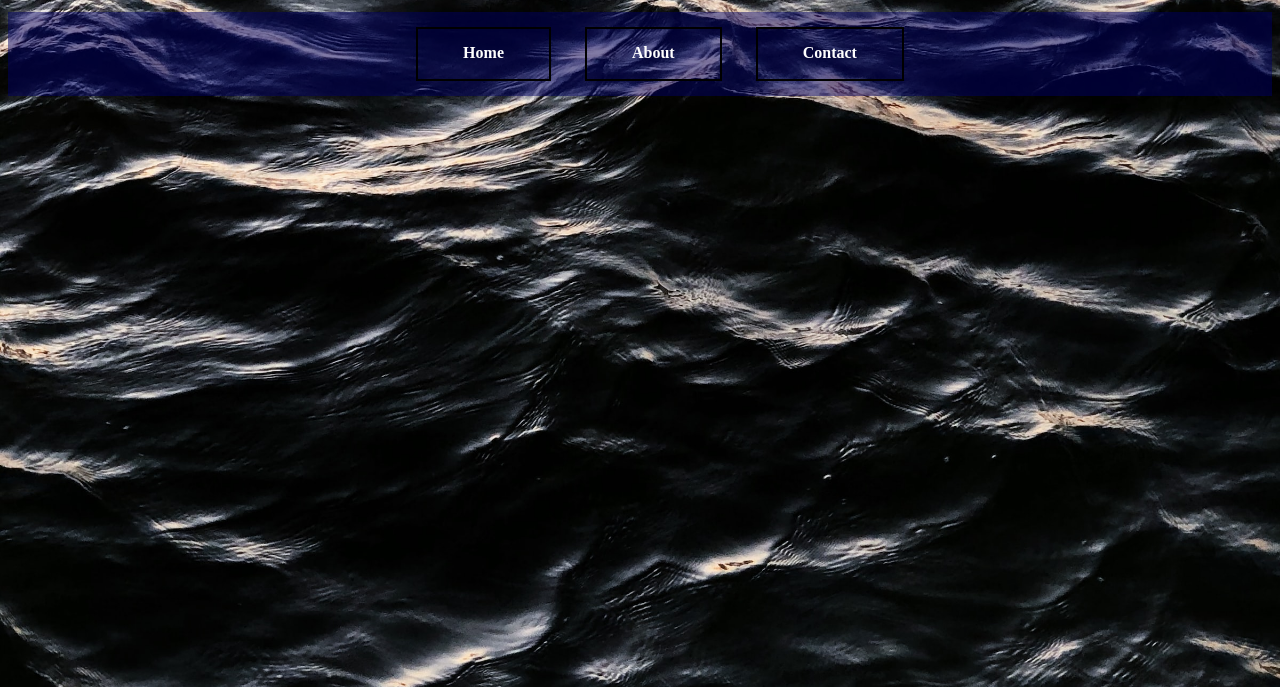
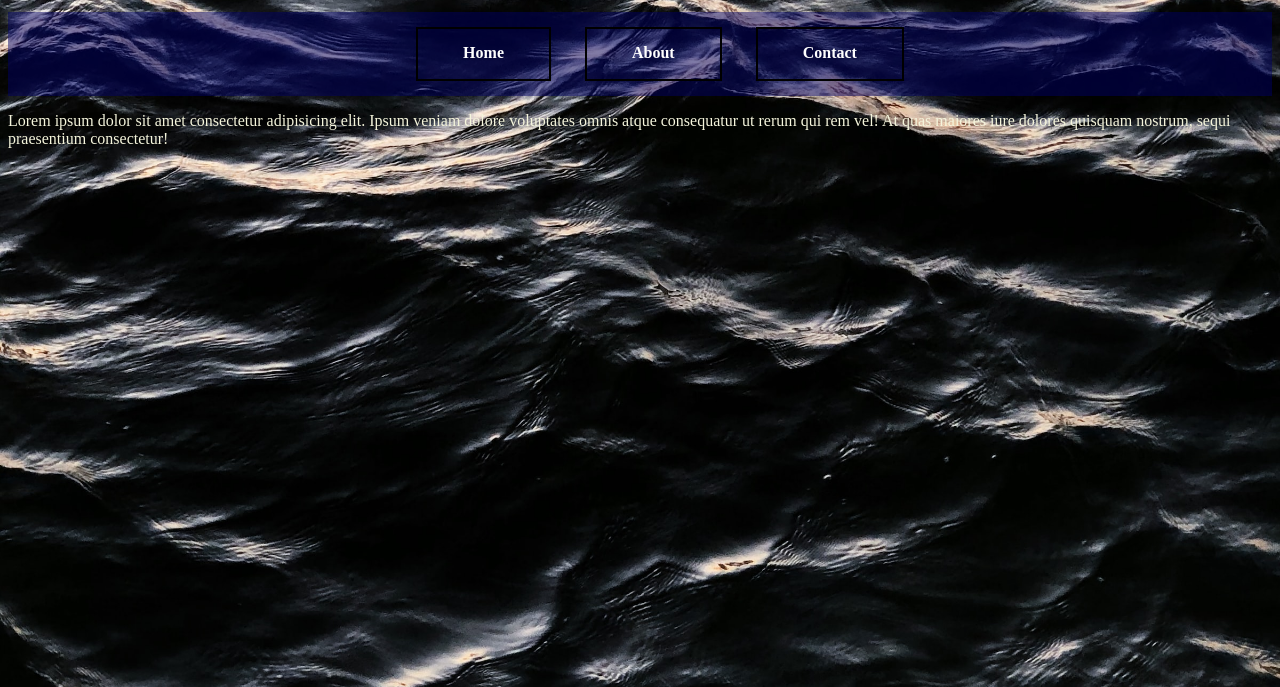
Before and after one commit to dubh-SKM/day8, a plain HTML site: page index.html in a window 1280 px wide. Shown: the part 113-800 px from the top of the page. Drawn offline with Linux system fonts and the light colour scheme; files whose address does not match are found by name.

Commit message:
added lorem description

```diff
--- a/index.html
+++ b/index.html
@@ -26,6 +26,7 @@
         </nav>
     </header>
     <main>
+        <div class="about">Lorem ipsum dolor sit amet consectetur adipisicing elit. Ipsum veniam dolore voluptates omnis atque consequatur ut rerum qui rem vel! At quas maiores iure dolores quisquam nostrum, sequi praesentium consectetur!</div>
 
     </main>
     <footer></footer>
```
